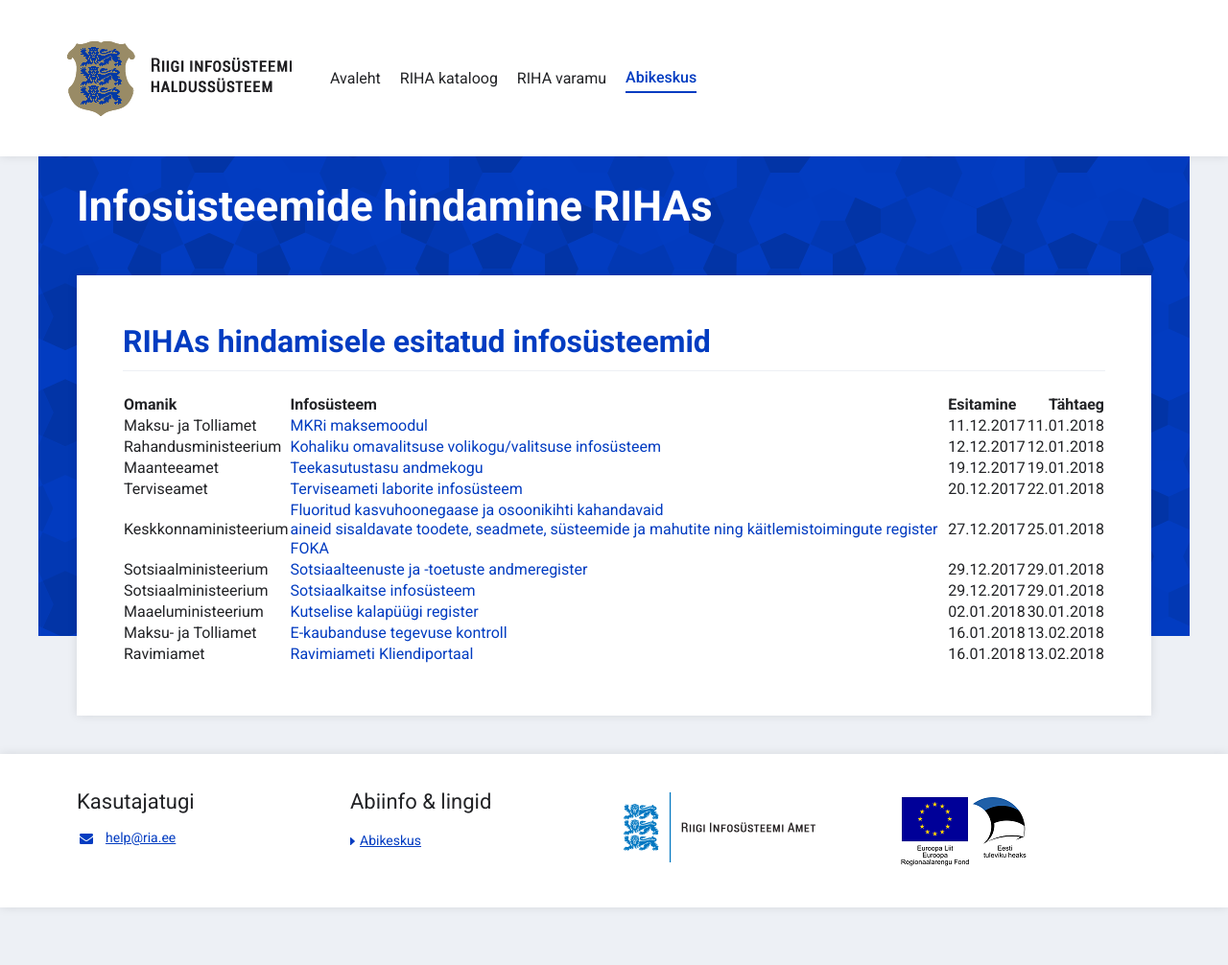
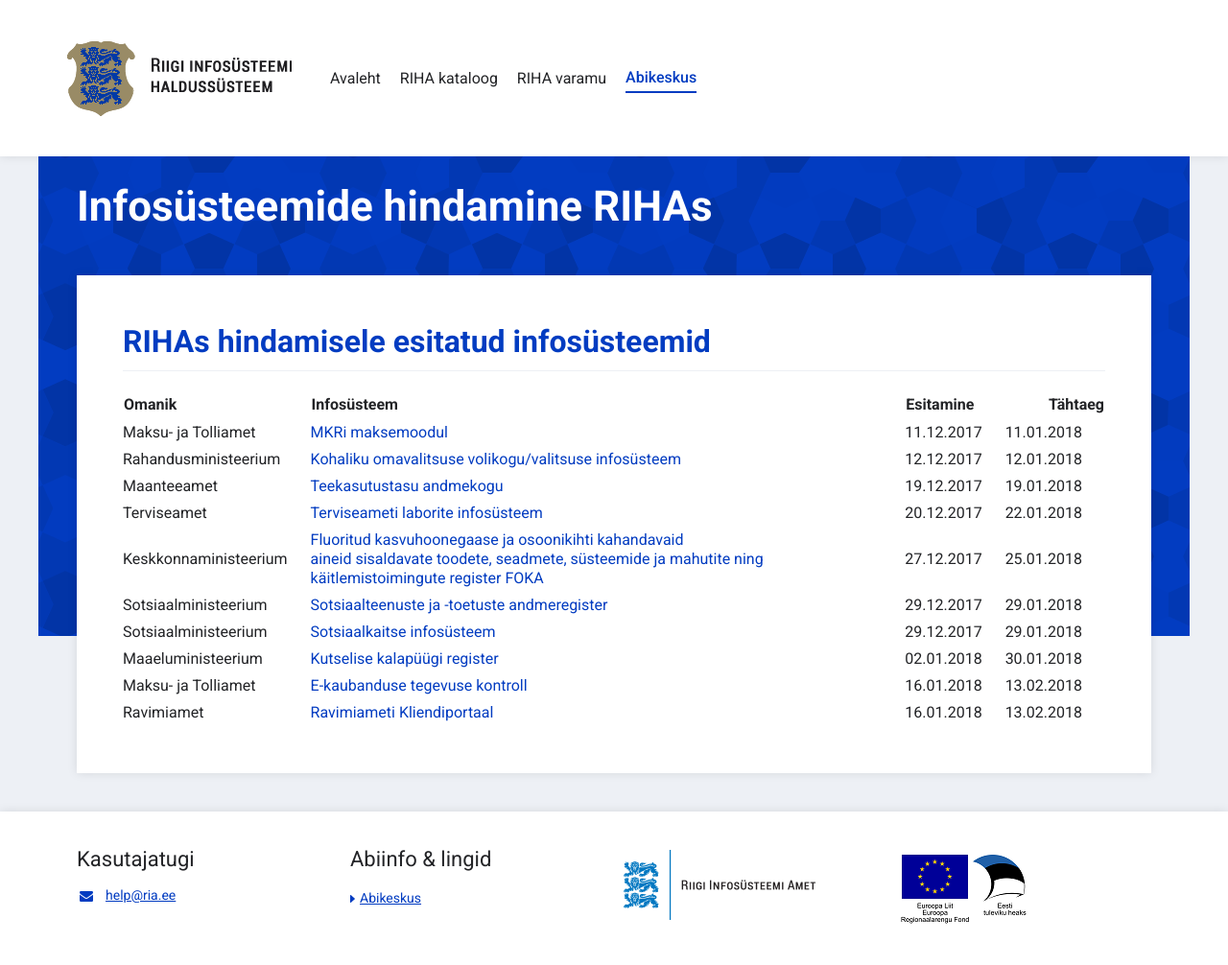
Before and after one commit to e-gov/RIHA-Help, a Jekyll site: the page built from docs/RIHAs-hindamisel.md, in a window 1280 px wide. Shown: the whole page at 96% size. Built offline with Jekyll 4.4.1, drawn with Linux system fonts in a browser that asks for light colours; before the commit the page ends 946 px from its top, so only the background shows below that.

Commit message:
Change table paddings

```diff
--- a/docs/css/resources.css
+++ b/docs/css/resources.css
@@ -61,3 +61,7 @@ p img {
     width: 100%;
 }
 }
+
+td {
+    padding: 0.5rem 1.5rem 0 0;
+}
```
